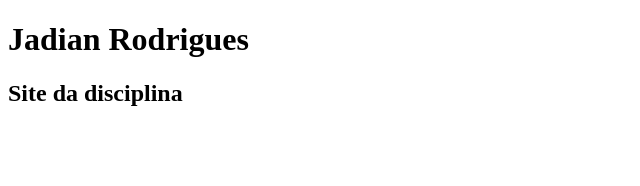
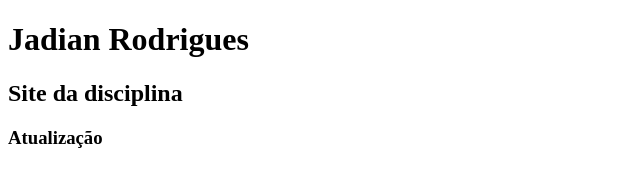
Before and after one commit to jonatyM/aula-site, a plain HTML site: page index.html in a window 1280 px wide. Shown: the whole page, without its empty margins (0-640 px from the left). Drawn offline with Linux system fonts and the light colour scheme.

Commit message:
segundo commit

```diff
--- a/index.html
+++ b/index.html
@@ -8,6 +8,7 @@
 
 	<h1>Jadian Rodrigues</h1>
 	<h2>Site da disciplina</h2>
+	<h3>Atualização</h3>
 
 </body>
 </html>
```
